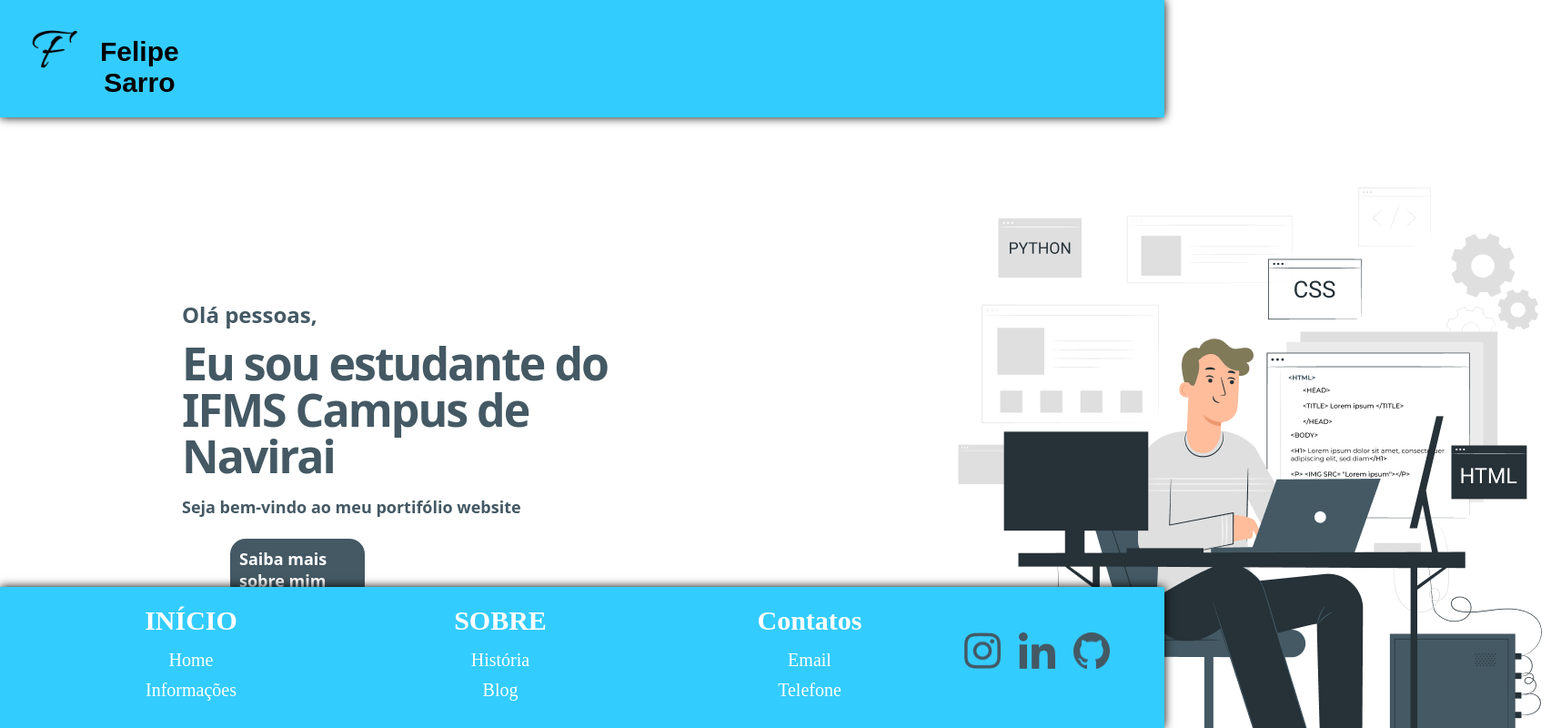
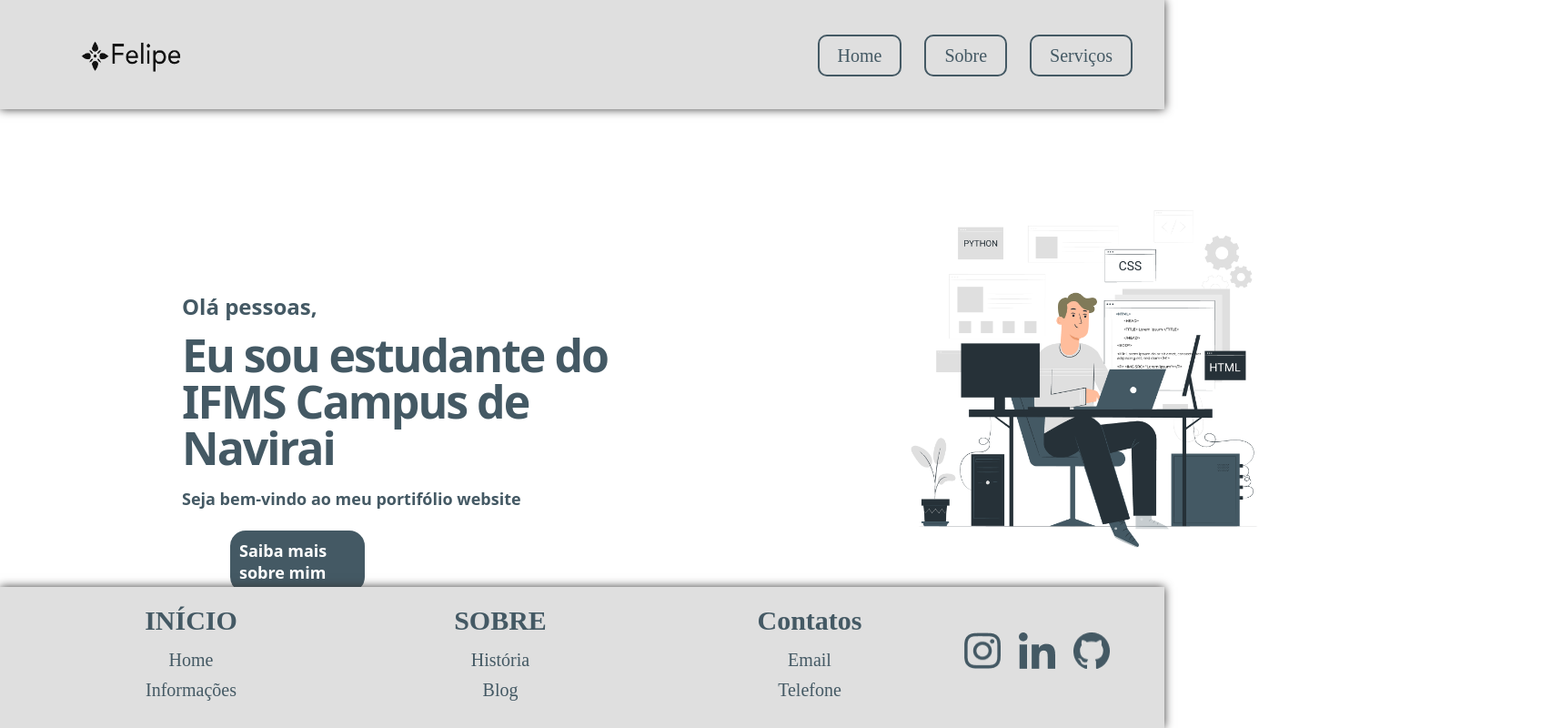
Before and after one commit to FelpinDaBlaze/Portfolio, a React (Vite) app: page / in a window 1280 px wide. Shown: the top 800 px of the page at 91% size, 1705 px wide, since content can reach past the window. Built offline with nearby package versions, Linux system fonts and the light colour scheme; the HTML template or start-up script is replaced by a standard one.

Commit message:
atualização final

```diff
--- a/src/componentes/footer/Footer.css
+++ b/src/componentes/footer/Footer.css
@@ -1,12 +1,12 @@
 footer {
-    background-color: #33ccff;
+    background-color: #DFDFDF;
     color: white;
     padding: 0px 0;
     position: fixed;
     bottom: 0;
     left: 0;
     width: 100%;
-    box-shadow: 0 0 10px black;
+    box-shadow: 0 0 10px rgb(57, 56, 56);
   }
 
   .DivPrinc {
@@ -42,7 +42,7 @@ footer {
   }
 
   footer div ul li a {
-    color: white;
+    color: #445964;
     text-decoration: none;
     font-size: 20px;
     display: block;
--- a/src/componentes/header/Header.css
+++ b/src/componentes/header/Header.css
@@ -1,23 +1,24 @@
 header {
-  background-color: #33ccff;
+  background-color: #DFDFDF;
    padding: 10px;
    text-align: center;
-   box-shadow: 0 0 10px black;
+   box-shadow: 0 0 10px rgb(57, 56, 56);
    display:flex;
    justify-content:space-between;
  }
  .img1{
-   width:100px;
+   width:150px;
    height:100px;
    background-size:100%;
+   margin-left: 60px;
  }
  h1 {
-   color: #ffffff;
+   color: #445964;
    font-size: 40px;
    margin-bottom: 20px;
  }
  p{
-   color: #ffffff;
+   color: #445964;
    font-size: 16px;
    margin-top: 10px;
  }
@@ -36,21 +37,14 @@ header {
  }
 
  .navbar a {
-   color: #ffffff;
+   color: #445964;
    text-decoration: none;
    font-size: 20px;
    padding: 10px 20px;
    border-radius: 10px;
-   border: 2px solid #ffffff;
+   border: 2px solid #445964;
  }
 
  .navbar a:hover {
-   color: #120d03;
+   color: #000000;
  }
-.nome1{
-  color: rgb(0, 0, 0);
-  font-family:Arial, Helvetica, sans-serif;
-  margin-top: 30px;
-  margin-right: 1100px;
-  font-size: 30px;
-}
--- a/src/componentes/header/Header.tsx
+++ b/src/componentes/header/Header.tsx
@@ -5,8 +5,7 @@ export default function Header() {
     <div>
       <header>
 
-        <img src='logoFelipe.png' alt="Logo" className='img1'></img>
-        <h2 className='nome1'>Felipe Sarro</h2>
+        <img src='logadas.png' alt="Logo" className='img1'></img>
 
         <nav className="navbar">
           <ul>
--- a/src/componentes/main/Main.css
+++ b/src/componentes/main/Main.css
@@ -39,6 +39,9 @@
     font-family: system-ui, -apple-system, BlinkMacSystemFont, 'Segoe UI', Roboto, Oxygen, Ubuntu, Cantarell, 'Open Sans', 'Helvetica Neue', sans-serif;
 }
 .img2{
-    margin-top: -490px;
+    position: absolute;
+    margin-top: -450px;
     margin-left: 1000px;
+    max-width: 30%;
+    height: auto;
 }
--- a/src/componentes/main/Main.tsx
+++ b/src/componentes/main/Main.tsx
@@ -13,10 +13,12 @@ export default function Main() {
         <h1 className='h1-3'>Saiba mais sobre mim</h1>
       </div>
 
-      <div className='img2'>
-      <img src='homem.png' alt="pessoa"></img>
+
+      <div>
+      <img src='homem.png' alt="pessoa"  className='img2'></img>
       </div>
 
     </div>
+
   );
 }
```
Also changed, not shown: public/logadas.png (added).
